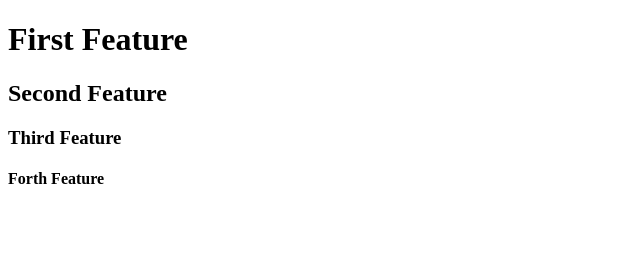
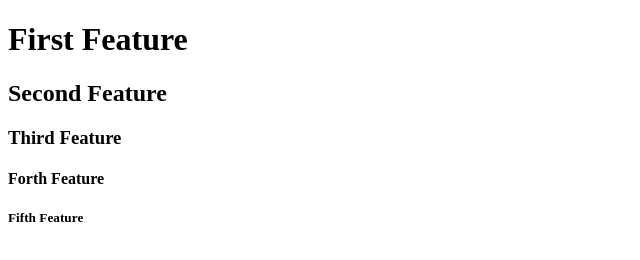
Before and after one commit to vladbogdan10/git-flow-demo, a website: page index.html in a window 1280 px wide. Shown: the full height of the page, 0-640 px from the left. Drawn offline with Linux system fonts and the light colour scheme.

Commit message:
fifth feature

```diff
--- a/index.html
+++ b/index.html
@@ -11,5 +11,6 @@
     <h2>Second Feature</h2>
     <h3>Third Feature</h3>
     <h4>Forth Feature</h4>
+    <h5>Fifth Feature</h5>
 </body>
 </html>
```
